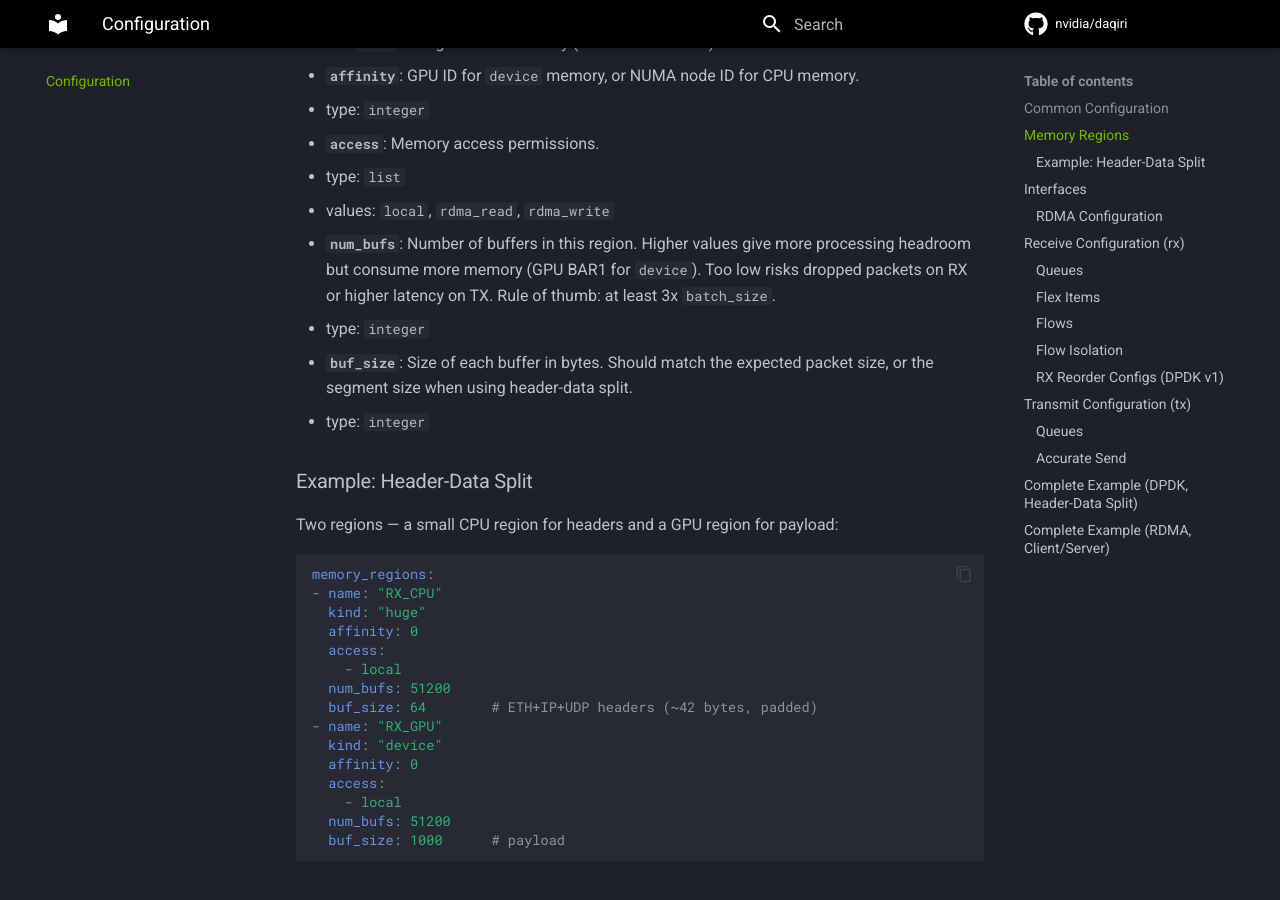
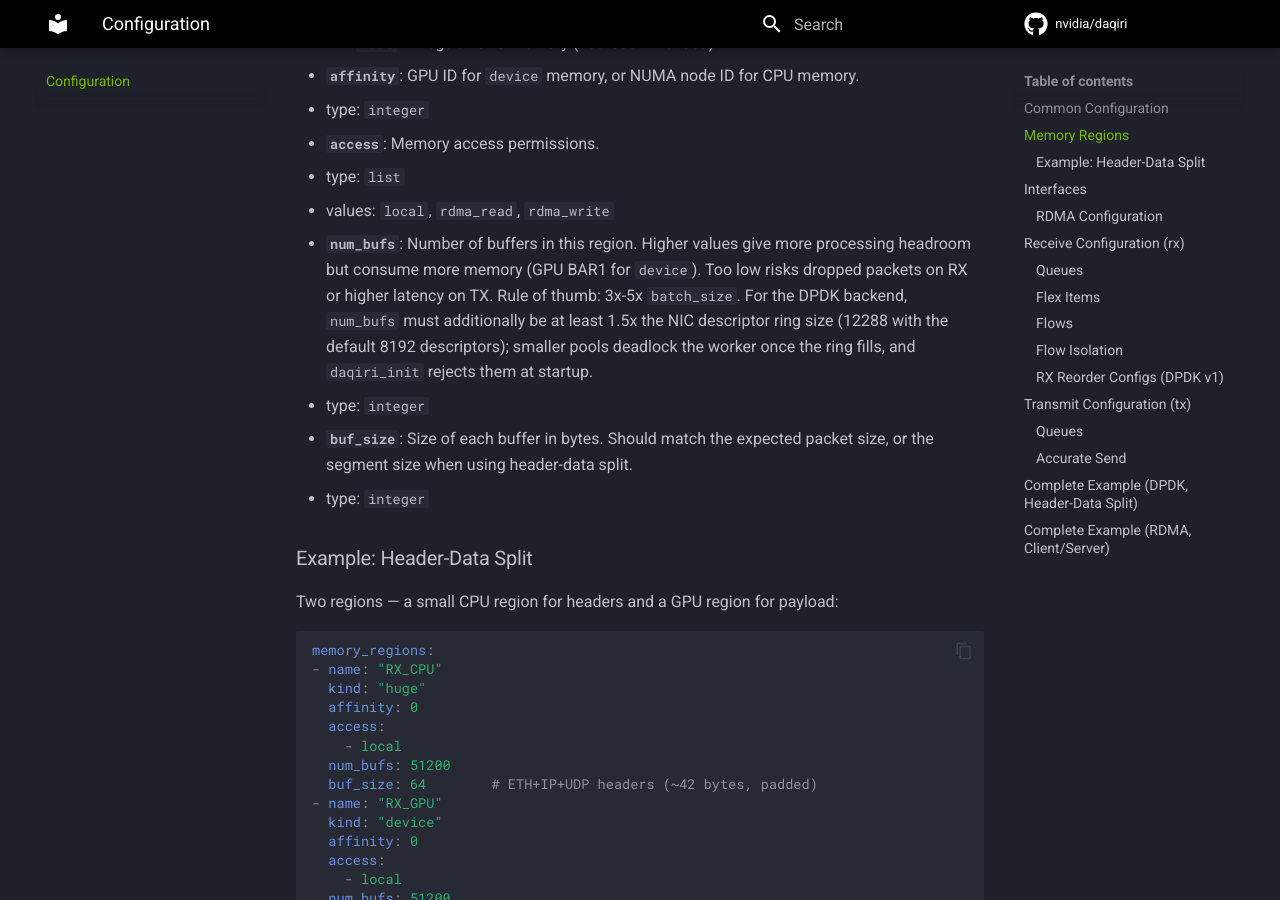
Before and after one commit to NVIDIA/daqiri, an MkDocs documentation site: the page built from docs/configuration.md, in a window 1280 px wide and 900 px high, scrolled down 1634 px. Built offline with MkDocs 1.6.1 and Material for MkDocs 9.7.7, drawn with Linux system fonts in a browser that asks for light colours; comment, search, counter and statistics services are not loaded.

Commit message:
#44 - Document DPDK num_bufs minimum and unify batch_size guidance
The new 1.5x-ring-size floor enforced by daqiri_init (12288 with the
default 8192 descriptors) is now mentioned in both the configuration
reference and the walkthrough tooltip, so users hit the rule by reading
docs rather than by tripping the LOG_CRITICAL at startup.

Also reconciles the existing rule-of-thumb: configuration.md said "at
least 3x batch_size", configuration-walkthrough.md said "5x" — both now
say "3x-5x".

Signed-off-by: Denis Leshchev <dleshchev@nvidia.com>

```diff
--- a/docs/configuration.md
+++ b/docs/configuration.md
@@ -56,7 +56,10 @@ and their `kind` determines the receive mode (CPU-only, header-data split, or ba
   - values: `local`, `rdma_read`, `rdma_write`
 - **`num_bufs`**: Number of buffers in this region. Higher values give more processing
   headroom but consume more memory (GPU BAR1 for `device`). Too low risks dropped packets
-  on RX or higher latency on TX. Rule of thumb: at least 3x `batch_size`.
+  on RX or higher latency on TX. Rule of thumb: 3x-5x `batch_size`. For the DPDK
+  backend, `num_bufs` must additionally be at least 1.5x the NIC descriptor ring size
+  (12288 with the default 8192 descriptors); smaller pools deadlock the worker once the
+  ring fills, and `daqiri_init` rejects them at startup.
   - type: `integer`
 - **`buf_size`**: Size of each buffer in bytes. Should match the expected packet size, or
   the segment size when using header-data split.
```
Also changed, not shown: docs/tutorials/configuration-walkthrough.md (+1 -1 lines).
